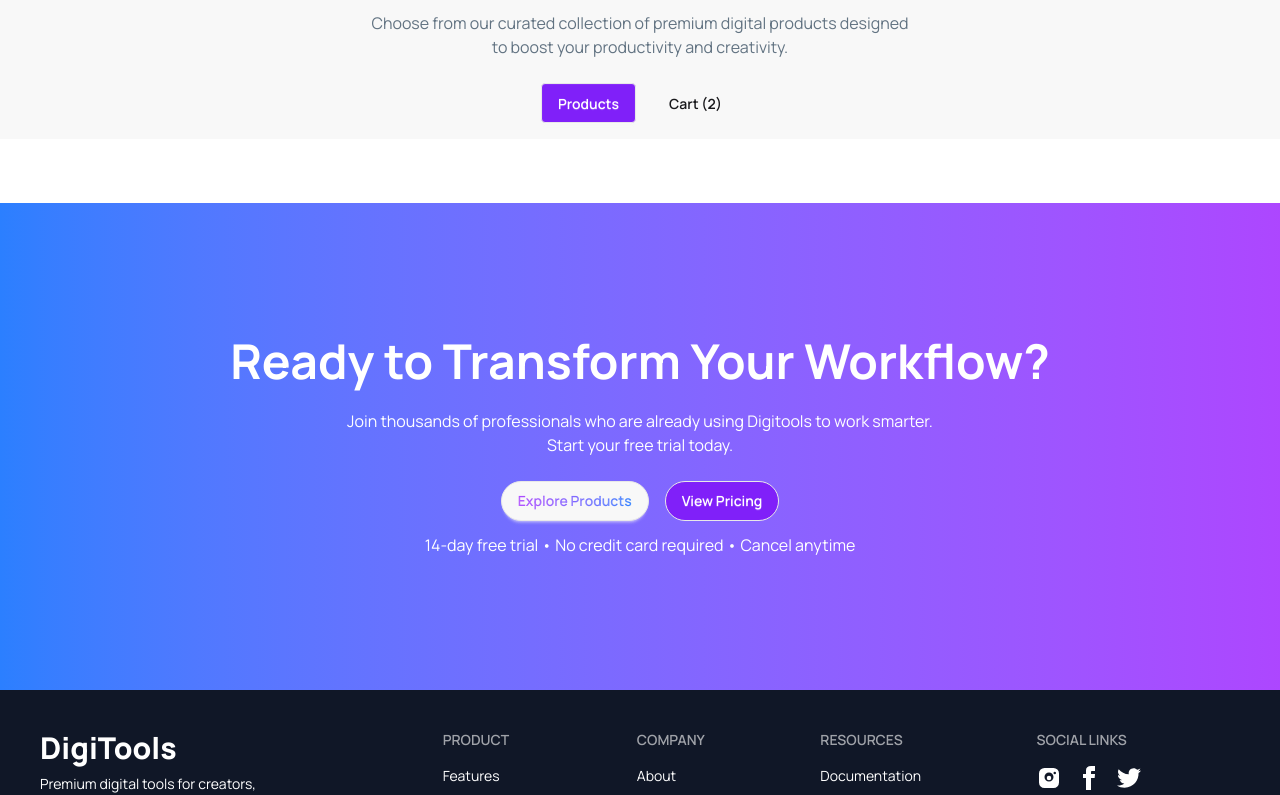
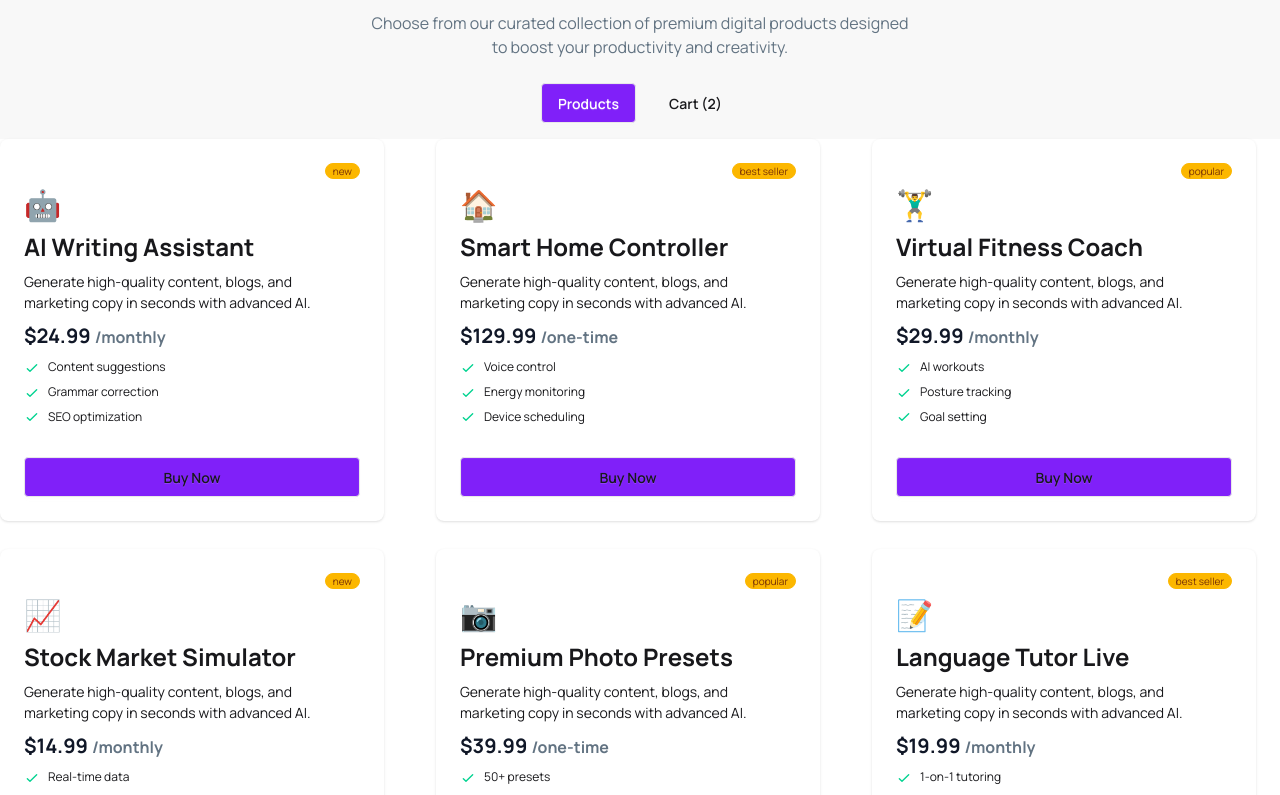
Before and after one commit to jahidsharuar2021-prog/DigiTools-Platform, a React (Vite) app: page / in a window 1280 px wide. Shown: the part 1080-1875 px from the top of the page. Built offline with nearby package versions, Linux system fonts and the light colour scheme.

Commit message:
Card designed and data load complete

```diff
--- a/public/data.json
+++ b/public/data.json
@@ -64,49 +64,5 @@
     "tagType": "best seller",
     "features": ["1-on-1 tutoring", "Homework help", "Interactive exercises"],
     "icon": "📝"
-  },
-  {
-    "id": 15,
-    "name": "Mind Mapping Software",
-    "description": "Visualize ideas, projects, and workflows with an intuitive interface.",
-    "price": 49.99,
-    "period": "one-time",
-    "tag": "new",
-    "tagType": "new",
-    "features": ["Drag & drop interface", "Collaboration tools", "Export options"],
-    "icon": "🧠"
-  },
-  {
-    "id": 16,
-    "name": "Music Streaming Premium",
-    "description": "Unlimited access to high-quality music, curated playlists, and podcasts.",
-    "price": 9.99,
-    "period": "monthly",
-    "tag": "popular",
-    "tagType": "popular",
-    "features": ["Offline listening", "Ad-free", "High-quality audio"],
-    "icon": "🎵"
-  },
-  {
-    "id": 17,
-    "name": "3D Modeling Suite",
-    "description": "Create professional 3D models and animations for games and films.",
-    "price": 149.99,
-    "period": "one-time",
-    "tag": "best seller",
-    "tagType": "best seller",
-    "features": ["Sculpting tools", "Animation toolkit", "Export to multiple formats"],
-    "icon": "🖌️"
-  },
-  {
-    "id": 18,
-    "name": "Digital Marketing Toolkit",
-    "description": "All-in-one platform for SEO, email campaigns, and social media analytics.",
-    "price": 59.99,
-    "period": "yearly",
-    "tag": "popular",
-    "tagType": "popular",
-    "features": ["SEO audit", "Email marketing", "Social media tracking"],
-    "icon": "📣"
   }
 ]
--- a/src/App.jsx
+++ b/src/App.jsx
@@ -1,3 +1,4 @@
+import { Suspense } from "react";
 import Footer from "./Components/Footer/Footer";
 import Hero from "./Components/NavbarAndBanner/Hero";
 import Navbar from "./Components/NavbarAndBanner/Navbar";
@@ -6,10 +7,14 @@ import Cards from "./Components/premiumTools/Cards";
 import Degitools from "./Components/premiumTools/Degitools";
 import WorkSection from "./Components/Your Work/WorkSection";
 
-
+const fetchData=async()=>{
+  const res=await fetch("/data.json")
+  return res.json();
+}
 
 
 function App() {
+  const fetchPromise=fetchData();
 
   return (
     <>
@@ -18,6 +23,11 @@ function App() {
       <Rating />
       <Degitools />
 
+      <Suspense
+        fallback={<span className="loading loading-dots loading-md"></span>} >
+        <Cards fetchPromise={fetchPromise} />
+      </Suspense>
+
       <WorkSection />
       <Footer />
     </>
--- a/src/Components/premiumTools/Card.jsx
+++ b/src/Components/premiumTools/Card.jsx
@@ -0,0 +1,81 @@
+import React from 'react';
+
+const Card = ({ AppsData }) => {
+    console.log(AppsData);
+  return <div className='grid grid-cols-3 gap-7'>
+
+    {AppsData.map(AppData=>{
+    return (
+      <div>
+        <div className="card w-96 bg-base-100 shadow-sm">
+          <div className="card-body">
+            <div className="flex justify-end">
+              <span className="badge badge-xs badge-warning">
+                {AppData.tag}
+              </span>
+            </div>
+
+            <div className="text-3xl">{AppData.icon}</div>
+
+            <h2 className="text-2xl font-bold">{AppData.name}</h2>
+            <span className="">
+              Generate high-quality content, blogs, and <br /> marketing copy in
+              seconds with advanced AI.
+            </span>
+
+            <p className="text-[#101727] font-bold text-[20px]">
+              ${AppData.price}{" "}
+              <span className="text-[#627382] text-[16px]">
+                /{AppData.period}
+              </span>
+            </p>
+
+
+
+             {
+             AppData.features.map(feature=>{
+                return (
+                  <ul className=" flex flex-col  text-xs">
+                    <li>
+                      <svg
+                        xmlns="http://www.w3.org/2000/svg"
+                        className="size-4 me-2 inline-block text-success"
+                        fill="none"
+                        viewBox="0 0 24 24"
+                        stroke="currentColor"
+                      >
+                        <path
+                          strokeLinecap="round"
+                          strokeLinejoin="round"
+                          strokeWidth="2"
+                          d="M5 13l4 4L19 7"
+                        />
+                      </svg>
+                      <span>{feature}</span>
+                    </li>
+                  </ul>
+                );
+             })
+             }
+
+
+
+
+
+
+            <div className="mt-6">
+              <button className="btn liner-button btn-block">Buy Now</button>
+            </div>
+          </div>
+        </div>
+
+
+
+      </div>
+    );
+
+
+  })}</div>;
+};
+
+export default Card;
--- a/src/Components/premiumTools/Cards.jsx
+++ b/src/Components/premiumTools/Cards.jsx
@@ -0,0 +1,17 @@
+import React, { use } from 'react';
+import Card from './card';
+
+const Cards = ({ fetchPromise }) => {
+  const AppsData = use(fetchPromise);
+
+  return (
+    <>
+      <Card AppsData={AppsData} />
+
+
+
+    </>
+  );
+};
+
+export default Cards;
--- a/src/Components/premiumTools/Degitools.jsx
+++ b/src/Components/premiumTools/Degitools.jsx
@@ -17,6 +17,9 @@ const Degitools = () => {
           </div>
         </div>
       </div>
+
+
+
     );
 };
 
```
